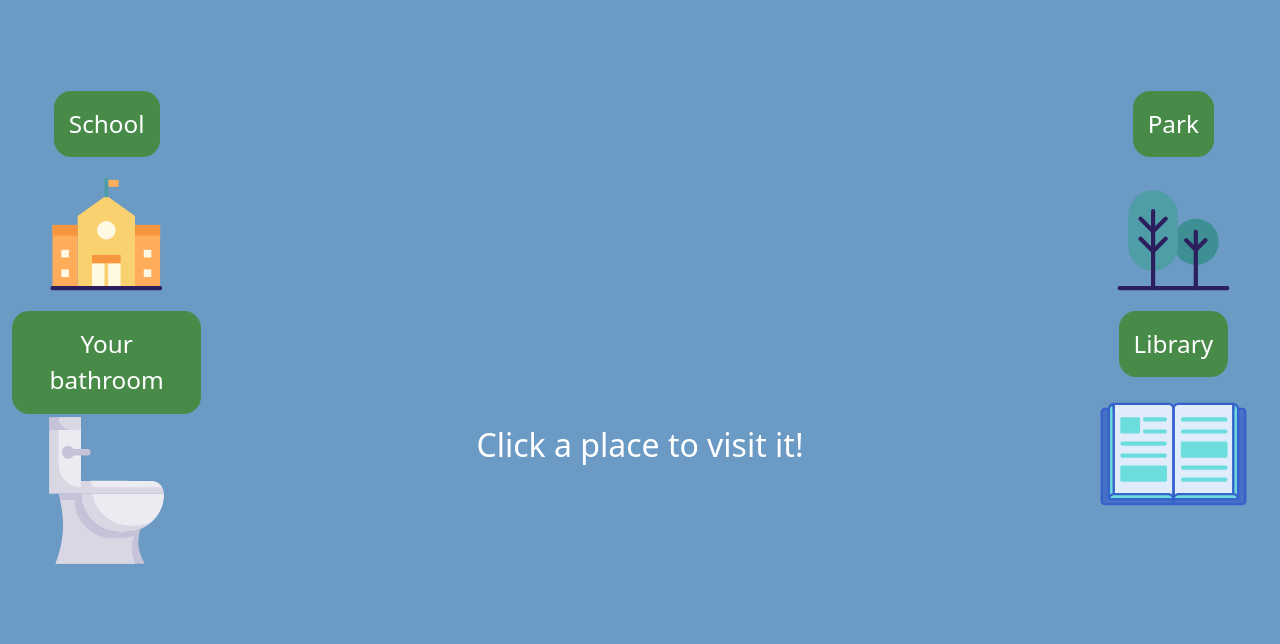
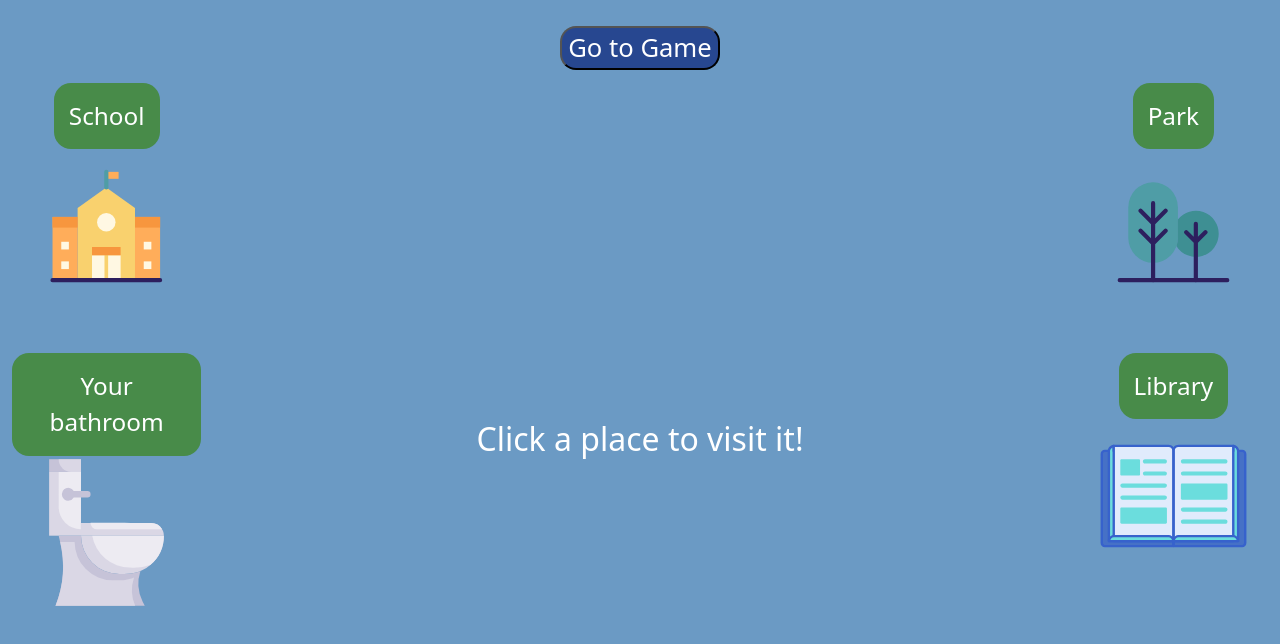
Before and after one commit to ereali/ASD-App, a React (Create React App) app in the folder web/: page /public-private-content in a window 1280 px wide. Shown: the top 644 px of the page. Built offline with nearby package versions, Linux system fonts and the light colour scheme.

Commit message:
Working on getting variable opacity child avatar to appear by locations, not working yet

```diff
--- /dev/null
+++ b/web/src/Components/Content/Avatar.jsx
@@ -0,0 +1,14 @@
+import styled from "styled-components";
+
+function Avatar(props) {
+  const AvatarPage = styled.img`
+    position: absolute;
+    height: 12vw;
+    left: ${props.positionLeft};
+    opacity: 0;
+  `;
+
+  return <AvatarPage src={props.src}></AvatarPage>;
+}
+
+export default Avatar;
--- a/web/src/Components/Content/Title.jsx
+++ b/web/src/Components/Content/Title.jsx
@@ -2,6 +2,7 @@ import React, { useState } from "react";
 
 import Label from "../TopicTown/Label.jsx";
 
+// Title component creates a Label component that displays text sent to it from the Title's parent component
 function Title({ parentToChild }) {
   return (
     <Label
--- a/web/src/Components/TopicTown/Label.jsx
+++ b/web/src/Components/TopicTown/Label.jsx
@@ -4,10 +4,12 @@ import styled from "styled-components";
 const Label = (props) => {
   const { name, backgroundColor, textColor, fontWeight, fontSize } = props;
   /*
-  Label props are name: the text displayed
+  Label props are
+  name: the text displayed
   backgroundColor: the color of the label
   textColor: the color of the text displayed
   fontWeight: the weight of the font, ex: bold
+  fontSize: the size of the text displayed
   */
 
   const Label = styled.div`
--- a/web/src/Components/TopicTown/TopicTown.jsx
+++ b/web/src/Components/TopicTown/TopicTown.jsx
@@ -6,7 +6,8 @@ import Label from "./Label.jsx";
 const TopicTown = (props) => {
   const { name, color, imageLink, url } = props;
   /*
-  TopicTown props are name: text displayed on Label
+  TopicTown props are
+  name: text displayed on Label
   color: Label background color
   imageLink: link to town icon to display under Label
   url: the url used in routing
@@ -15,15 +16,16 @@ const TopicTown = (props) => {
   const history = useHistory();
 
   return (
+    // This div encloses the entire Topic Town. It's onClick function sends the user to the page the router specifies using the url prop
     <div style={{ cursor: "pointer" }} onClick={() => history.push(url)}>
       <Label
         name={props.labelText}
         backgroundColor={props.color}
-        textColor="white" // Text color is not changeable. Every TopicTown Label has white text color
-        fontWeight="normal"
+        textColor="white"
         fontSize="2.5vw"
       />
-      <Image style={{ width: "100%" }} src={props.imageLink} />
+      <Image style={{ width: "100%" }} src={props.imageLink} />{" "}
+      {/* under the Label component an image specified in the imageLink prop is displayed*/}
     </div>
   );
 };
--- a/web/src/Views/LessonView.jsx
+++ b/web/src/Views/LessonView.jsx
@@ -7,7 +7,6 @@ const LessonView = (props) => {
   const { lessonTitle, lessonSubtitle, backgroundColor, modules } = props;
   const LessonContainer = styled.div`
     background-color: ${backgroundColor};
-    height: 100%;
   `;
 
   const Title = styled.h1`
@@ -22,7 +21,7 @@ const LessonView = (props) => {
   const history = useHistory();
   return (
     <LessonContainer>
-      <Container fluid>
+      <Container>
         <Row>
           {/* <BackButton /> */}
           <Title className="text-center">{lessonTitle}</Title>
--- a/web/src/Views/PublicPrivateContentView.jsx
+++ b/web/src/Views/PublicPrivateContentView.jsx
@@ -1,47 +1,88 @@
 import { React, useState } from "react";
 import styled from "styled-components";
 import { useHistory } from "react-router-dom";
-import { Button, Container, Row, Col, Image } from "react-bootstrap";
+import { Container, Row, Col, Image } from "react-bootstrap";
 import Label from "../Components/TopicTown/Label";
 import Title from "../Components/Content/Title";
+import Button from "../Components/Button";
+import Avatar from "../Components/Content/Avatar";
 
+// Location Icons
 import BookIcon from "../Resources/Content/BookIcon.svg";
 import SchoolIcon from "../Resources/Content/SchoolIcon.svg";
 import ToiletIcon from "../Resources/Content/ToiletIcon.svg";
 import TreeIcon from "../Resources/Content/TreeIcon.svg";
+import ChildAvatar from "../Resources/Content/ChildAvatar.png";
 
 import "bootstrap/dist/css/bootstrap.min.css";
 
 function PublicPrivateContentView(props) {
+  // The ContentPage div encloses the entire view
   const ContentPage = styled.div`
     padding-top: 1%;
     height: 100%;
     background-color: #6b9ac4;
-    background-size: 100% 100%;
   `;
 
+  // data can be changed using the function setData. Here it displays a default message before the user clicks a location
   const [data, setData] = useState("Click a place to visit it!");
 
   var place = "";
   var placeType = "";
+  const history = useHistory();
 
+  // parentToChild function takes place and placeType as parameters to set and pass a string to display in a Title component
   const parentToChild = (place, placeType) => {
     setData(place + " is a " + placeType + " place.");
   };
 
   return (
     <ContentPage>
-      <div style={{ position: "relative", top: "50%" }}>
-        <Title parentToChild={data} />
+      <div
+        style={{
+          position: "absolute",
+          margin: "auto",
+          left: "0",
+          right: "0",
+          top: "50%",
+        }}
+      >
+        <Title parentToChild={data} />{" "}
+        {/* child Title component displays the string stored in data*/}
       </div>
 
+      <div // Go to Game Button
+        style={{
+          position: "relative",
+          marginTop: "1%",
+          marginBottom: "1%",
+          marginLeft: "auto",
+          marginRight: "auto",
+          left: "0",
+          right: "0",
+        }}
+      >
+        <Button
+          color="#274790"
+          children="Go to Game"
+          borderradius="16px"
+          textColor="white"
+          fontsize="2vw"
+          padding="10px"
+          onClick={() => history.push("/drag-and-drop-game")}
+        ></Button>
+      </div>
       <Container fluid>
         <Row>
           <Col md={2}>
-            <div
-              style={{ cursor: "pointer" }}
+            <div // this encloses a School label and icon
+              style={{
+                cursor: "pointer",
+                marginBottom: "50px",
+                position: "relative",
+              }}
               onClick={() => {
-                parentToChild("School", "public");
+                parentToChild("School", "public"); // when clicked, this div updates the string displayed in the Title component
               }}
             >
               <Label
@@ -52,12 +93,21 @@ function PublicPrivateContentView(props) {
                 fontSize="1.9vw"
               />
               <Image style={{ width: "12vw" }} src={SchoolIcon} />
+              <Avatar
+                src={ChildAvatar}
+                positionLeft="50%"
+                myData={data}
+              ></Avatar>
             </div>
           </Col>
           <Col md={{ span: 2, offset: 3 }}></Col> {/*Spacing column*/}
           <Col md={{ span: 2, offset: 3 }}>
-            <div
-              style={{ cursor: "pointer" }}
+            <div // this div encloses a Park label and icon
+              style={{
+                cursor: "pointer",
+                marginBottom: "50px",
+                position: "relative",
+              }}
               onClick={() => {
                 parentToChild("The park", "public");
               }}
@@ -70,14 +120,15 @@ function PublicPrivateContentView(props) {
                 fontSize="1.9vw"
               />
               <Image style={{ width: "12vw" }} src={TreeIcon} />
+              <Avatar src={ChildAvatar} positionLeft="-50%"></Avatar>
             </div>
           </Col>
         </Row>
 
         <Row>
           <Col md={2}>
-            <div
-              style={{ cursor: "pointer" }}
+            <div // this div encloses a Bathroom label and icon
+              style={{ cursor: "pointer", position: "relative" }}
               onClick={() => {
                 parentToChild("Your bathroom", "private");
               }}
@@ -90,12 +141,13 @@ function PublicPrivateContentView(props) {
                 fontSize="1.9vw"
               />
               <Image style={{ width: "12vw" }} src={ToiletIcon} />
+              <Avatar src={ChildAvatar} positionLeft="50%"></Avatar>
             </div>
           </Col>
-          <Col md={{ span: 2, offset: 3 }}></Col>
+          <Col md={{ span: 2, offset: 3 }}></Col> {/* Spacing column*/}
           <Col md={{ span: 2, offset: 3 }}>
-            <div
-              style={{ cursor: "pointer" }}
+            <div // this div encloses a Library label and icon
+              style={{ cursor: "pointer", position: "relative" }}
               onClick={() => {
                 parentToChild("The library", "public");
               }}
@@ -108,6 +160,7 @@ function PublicPrivateContentView(props) {
                 fontSize="1.9vw"
               />
               <Image style={{ width: "12vw" }} src={BookIcon} />
+              <Avatar src={ChildAvatar} positionLeft="-50%"></Avatar>
             </div>
           </Col>
         </Row>
--- a/web/src/Views/TopicTownView.jsx
+++ b/web/src/Views/TopicTownView.jsx
@@ -19,15 +19,13 @@ function TopicTownView() {
 
   const TopicTownPage = styled.div`
     padding-top: 1%;
+    background-color: #6b9ac4;
     height: 100%;
-    background-image: url(${TopicTownBackground});
-    background-color: #6b9ac4;
-    background-size: 100% 100%;
   `;
 
   return (
     <TopicTownPage>
-      <Container fluid>
+      <Container>
         <Row>
           <Col md={2}>
             <TopicTown
```
Also changed, not shown: web/src/Resources/Content/ChildAvatar.png (added).
